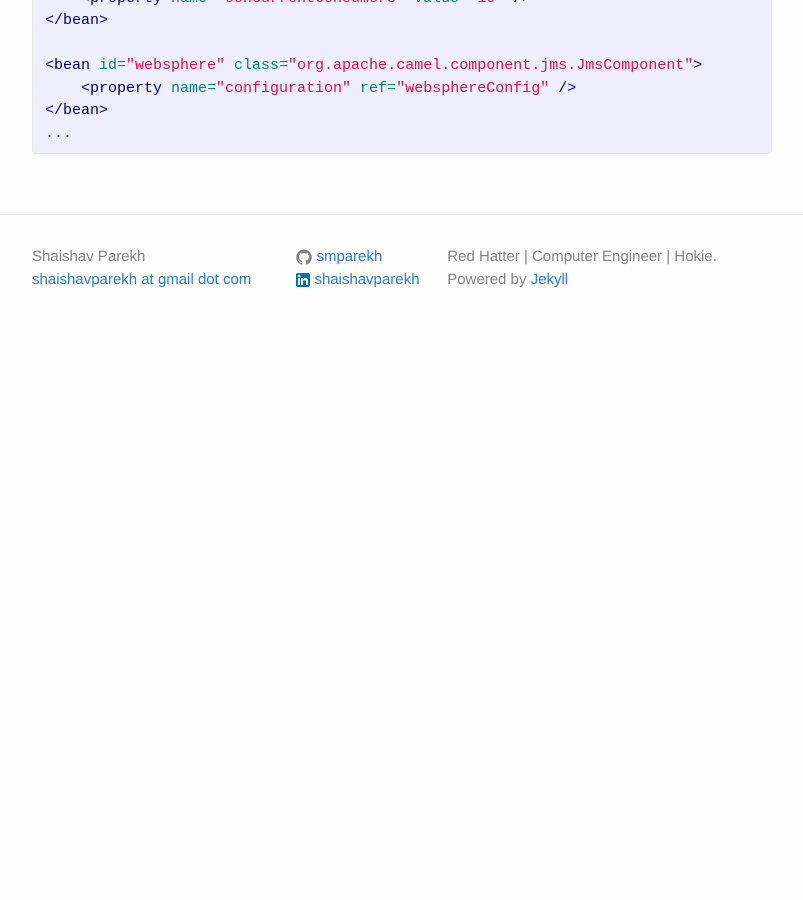
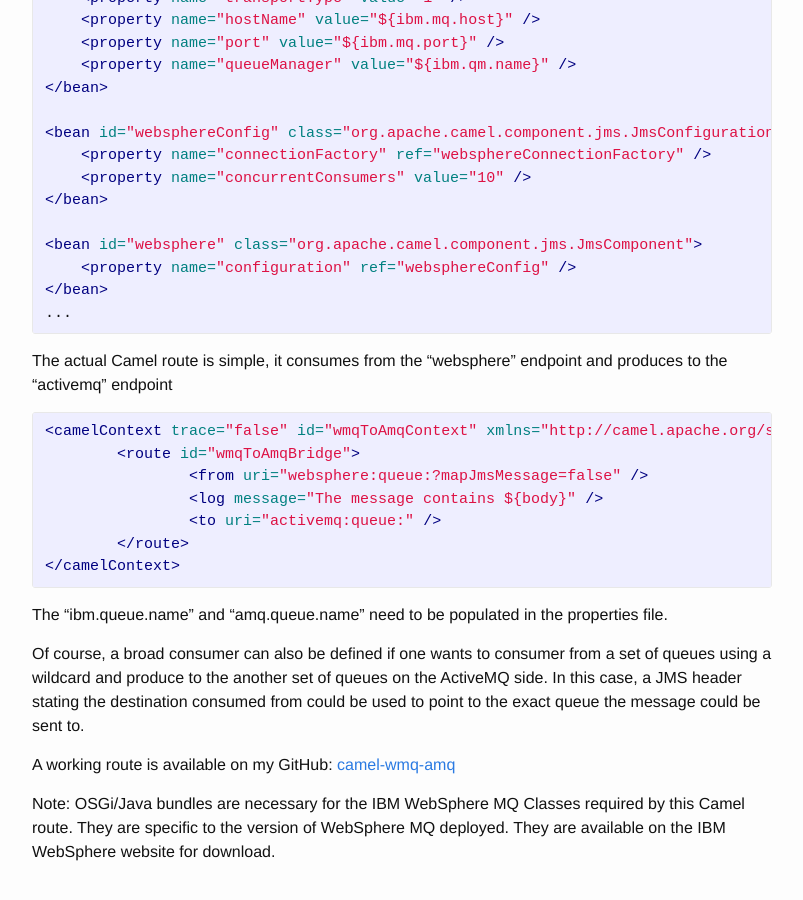
Before and after one commit to smparekh/smparekh.github.io, a Jekyll site: the page built from _posts/2016-01-30-wmq-to-amq-bridge.markdown, in a window 1280 px wide and 900 px high, scrolled down 958 px. Shown: the whole window, without its empty margins (238-1041 px from the left). Built offline with Jekyll 4.4.1, drawn with Linux system fonts in a browser that asks for light colours; before the commit the page ends 1308 px from its top, so only the background shows below that; some of the changed text lies outside the part shown.

Commit message:
Updated post

```diff
--- a/_posts/2016-01-30-wmq-to-amq-bridge.markdown
+++ b/_posts/2016-01-30-wmq-to-amq-bridge.markdown
@@ -5,7 +5,16 @@
 categories: camel fuse red hat ibm websphere mq activemq apache
 ---
 
-One of the most common use cases for Apache Camel is to link two discrete endpoints. In this post I am demonstrating how to bridge an IBM WebSphere MQ Queue to an Apache ActiveMQ Queue. The camel route configures the connection factories to both the IBM WebSphere MQ and Apache ActiveMQ.
+One of the most common use cases for Apache Camel is to link two discrete endpoints. In this post I am demonstrating how to bridge an IBM WebSphere MQ Queue to an Apache ActiveMQ Queue.
+
+The route relies on populating properties from a file named "wmq.to.amq.cfg" configured first in the Blueprint XML.
+
+{% highlight xml %}
+<!-- Property Placeholder -->
+	<cm:property-placeholder persistent-id="wmq.to.amq" update-strategy="reload" />
+{% endhighlight %}
+
+For the camel route to be functional connection factories to both the IBM WebSphere MQ and Apache ActiveMQ need to be configured.
 
 {% highlight xml %}
 ...
@@ -43,3 +52,24 @@
 </bean>
 ...
 {% endhighlight %}
+
+The actual Camel route is simple, it consumes from the "websphere" endpoint and produces to the "activemq" endpoint
+{% highlight xml %}
+<camelContext trace="false" id="wmqToAmqContext" xmlns="http://camel.apache.org/schema/blueprint">
+	<route id="wmqToAmqBridge">
+		<from uri="websphere:queue:{{ibm.queue.name}}?mapJmsMessage=false" />
+		<log message="The message contains ${body}" />
+		<to uri="activemq:queue:{{amq.queue.name}}" />
+	</route>
+</camelContext>
+{% endhighlight %}
+
+The "ibm.queue.name" and "amq.queue.name" need to be populated in the properties file.
+
+Of course, a broad consumer can also be defined if one wants to consumer from a set of queues using a wildcard and produce to the another set of queues on the ActiveMQ side. In this case, a JMS header stating the destination consumed from could be used to point to the exact queue the message could be sent to.
+
+A working route is available on my GitHub: [camel-wmq-amq][1]
+
+Note: OSGi/Java bundles are necessary for the IBM WebSphere MQ Classes required by this Camel route. They are specific to the version of WebSphere MQ deployed. They are available on the IBM WebSphere website for download.
+
+[1]: https://github.com/smparekh/camel-wmq-amq "camel-wmq-amq"
```
